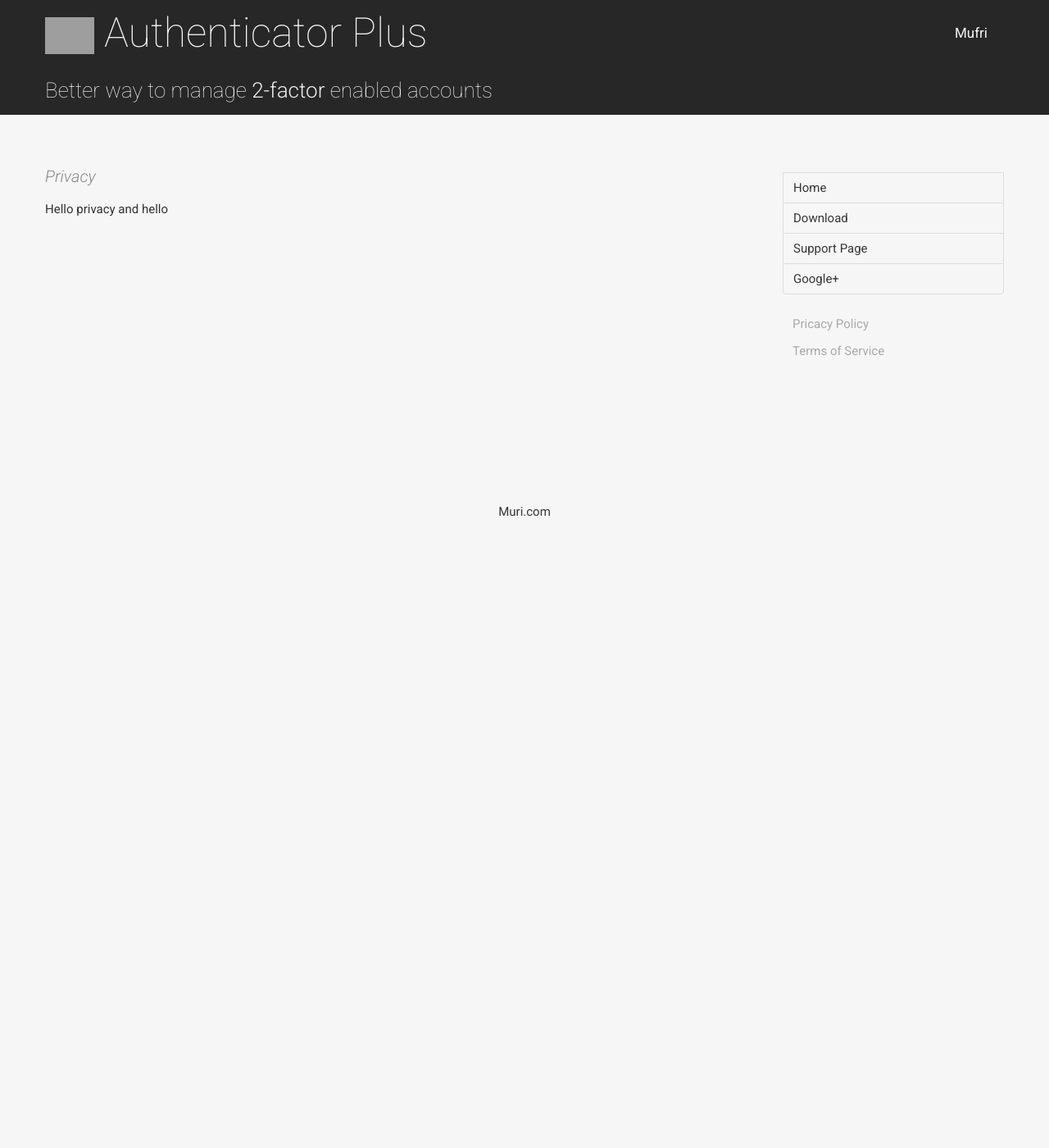
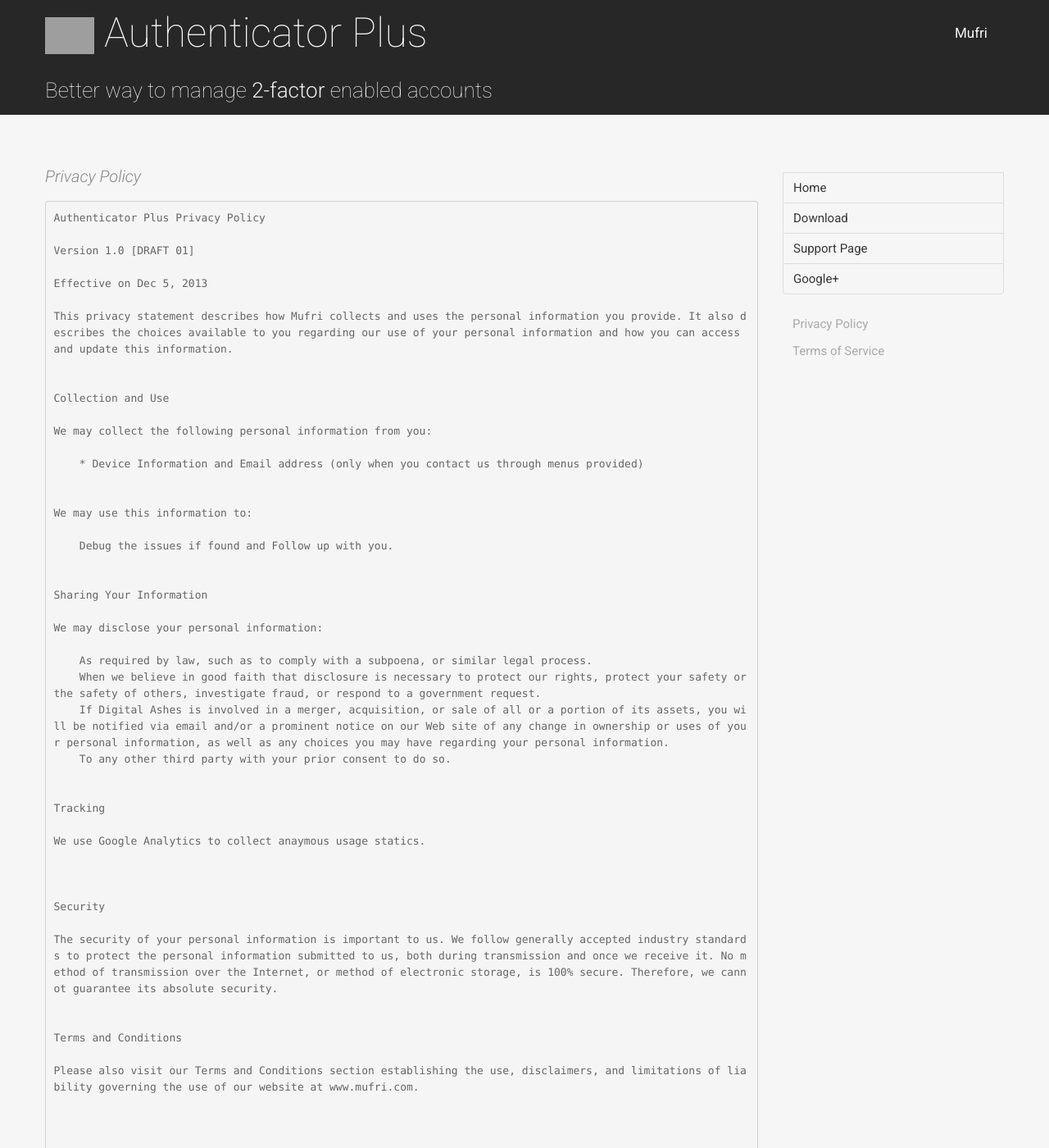
Before and after one commit to mufri/Authenticator-Plus, a Jekyll site: the page built from privacy.html, in a window 1280 px wide and 1400 px high. Shown: the whole window at 82% size. Built offline with Jekyll 4.4.1, drawn with Linux system fonts in a browser that asks for light colours; nearby versions of some CDN libraries; Markdown is read by kramdown in place of the engine named in the settings; a script that is not in the unit is left out; comment, search, counter and statistics services are not loaded; some of the changed text lies outside the part shown; grey boxes are pictures that could not be loaded.

Commit message:
init the template again

```diff
--- a/_layouts/default.html
+++ b/_layouts/default.html
@@ -68,14 +68,10 @@
                 <li><a href="http://authenticatorplus.com#download">Download</a></li>
                 <li><a href="http://support.authenticatorplus.com">Support Page</a></li>
                 <li><a href="https://plus.google.com/100315057978345794340" rel="publisher">Google+</a></li>
-                <!--
-                <li><a href="#contributing">Contributing</a></li>
-                <li><a href="#license">License</a></li>
-                -->
               </ul>
               <ul class="nav nav-pills nav-stacked secondary">
-                <li><a href="#privacy">Pricacy Policy</a></li>
-                <li><a href="#terms">Terms of Service</a></li>
+                <li><a href="http://authenticatorplus.com/privacy.html">Privacy Policy</a></li>
+                <li><a href="http://authenticatorplus.com/terms.html">Terms of Service</a></li>
               </ul>
             </div>
           </div>
--- a/privacy.html
+++ b/privacy.html
@@ -1,6 +1,65 @@
 ---
  layout: default
- title: Privacy
+ title: Privacy Policy
 ---
 
- Hello privacy and hello
+<pre>
+Authenticator Plus Privacy Policy
+
+Version 1.0 [DRAFT 01]
+
+Effective on Dec 5, 2013
+
+This privacy statement describes how Mufri collects and uses the personal information you provide. It also describes the choices available to you regarding our use of your personal information and how you can access and update this information.
+
+
+Collection and Use
+
+We may collect the following personal information from you:
+
+    * Device Information and Email address (only when you contact us through menus provided)
+
+
+We may use this information to:
+
+    Debug the issues if found and Follow up with you.
+
+
+Sharing Your Information
+
+We may disclose your personal information:
+
+    As required by law, such as to comply with a subpoena, or similar legal process.
+    When we believe in good faith that disclosure is necessary to protect our rights, protect your safety or the safety of others, investigate fraud, or respond to a government request.
+    If Digital Ashes is involved in a merger, acquisition, or sale of all or a portion of its assets, you will be notified via email and/or a prominent notice on our Web site of any change in ownership or uses of your personal information, as well as any choices you may have regarding your personal information.
+    To any other third party with your prior consent to do so.
+
+
+Tracking
+
+We use Google Analytics to collect anaymous usage statics.
+
+
+
+Security
+
+The security of your personal information is important to us. We follow generally accepted industry standards to protect the personal information submitted to us, both during transmission and once we receive it. No method of transmission over the Internet, or method of electronic storage, is 100% secure. Therefore, we cannot guarantee its absolute security.
+
+
+Terms and Conditions
+
+Please also visit our Terms and Conditions section establishing the use, disclaimers, and limitations of liability governing the use of our website at www.mufri.com.
+
+
+
+Other Information
+Notification of Privacy Statement Changes
+
+We may update this privacy statement to reflect changes to our information practices. If we make any material changes we will notify you by email (sent to the e-mail address specified in your account) or by means of a notice on this Site prior to the change becoming effective. We encourage you to periodically review this page for the latest information on our privacy practices.
+
+
+
+Contact
+
+You can contact us about this privacy statement by emailing support@mufri.com.
+</pre>
```
Also changed, not shown: terms.html (added, +51 -0 lines).
